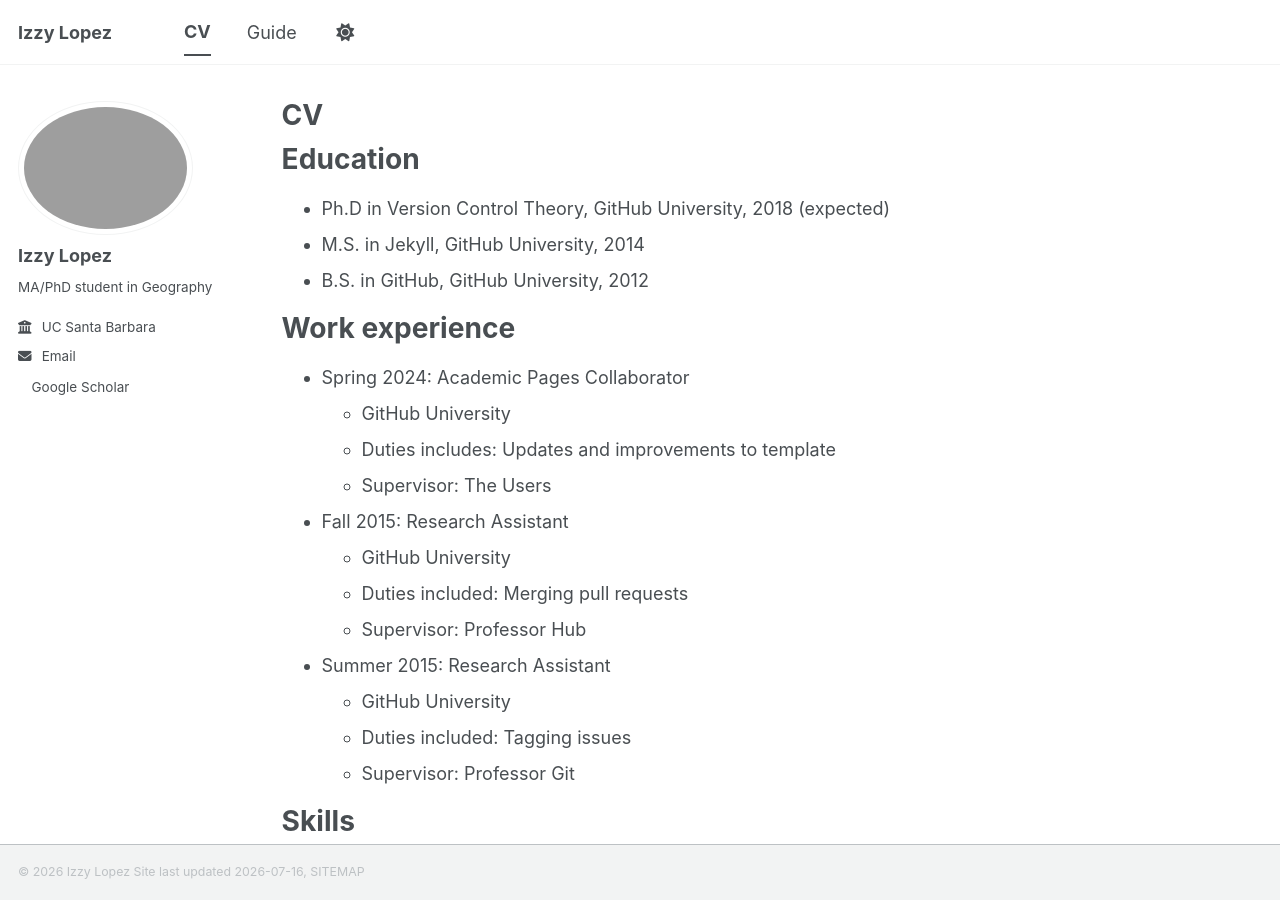
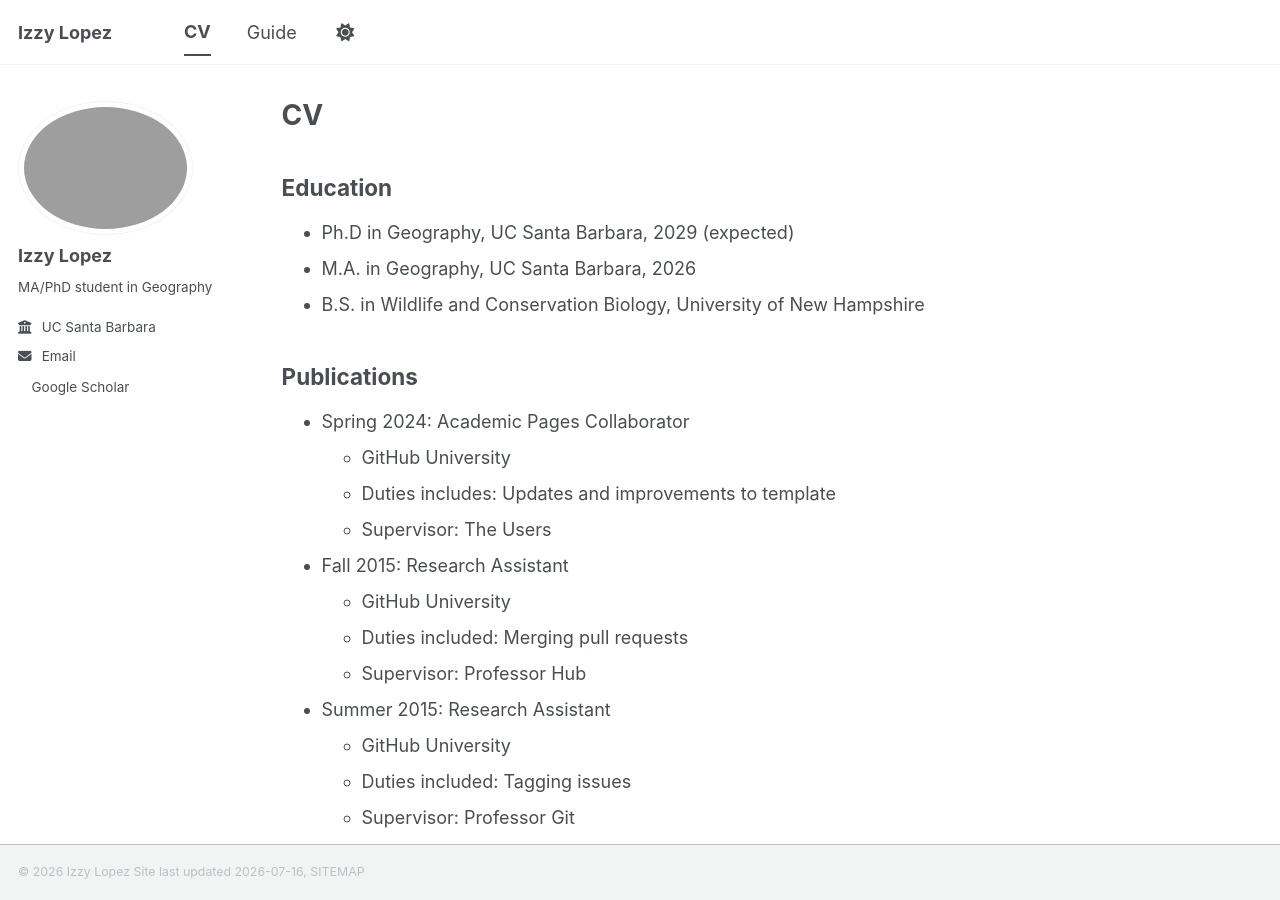
Before and after one commit to izzyslopez/izzyslopez.github.io, a Jekyll site: the page built from _pages/cv.md, in a window 1280 px wide and 900 px high. Built offline with Jekyll 4.4.1, drawn with Linux system fonts in a browser that asks for light colours; a style sheet for code colours, icons or effects is not loaded.

Commit message:
Update cv.md

```diff
--- a/_pages/cv.md
+++ b/_pages/cv.md
@@ -10,13 +10,13 @@ redirect_from:
 {% include base_path %}
 
 Education
-======
-* Ph.D in Version Control Theory, GitHub University, 2018 (expected)
-* M.S. in Jekyll, GitHub University, 2014
-* B.S. in GitHub, GitHub University, 2012
+---
+* Ph.D in Geography, UC Santa Barbara, 2029 (expected)
+* M.A. in Geography, UC Santa Barbara, 2026
+* B.S. in Wildlife and Conservation Biology, University of New Hampshire
 
-Work experience
-======
+Publications
+---
 * Spring 2024: Academic Pages Collaborator
   * GitHub University
   * Duties includes: Updates and improvements to template
```
